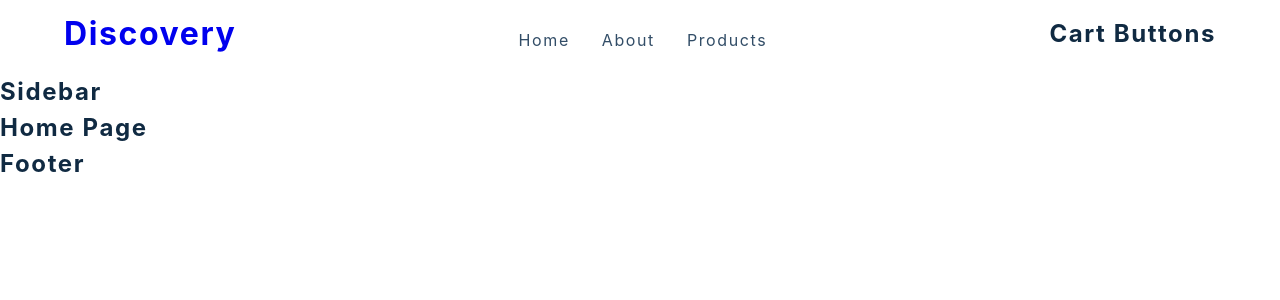
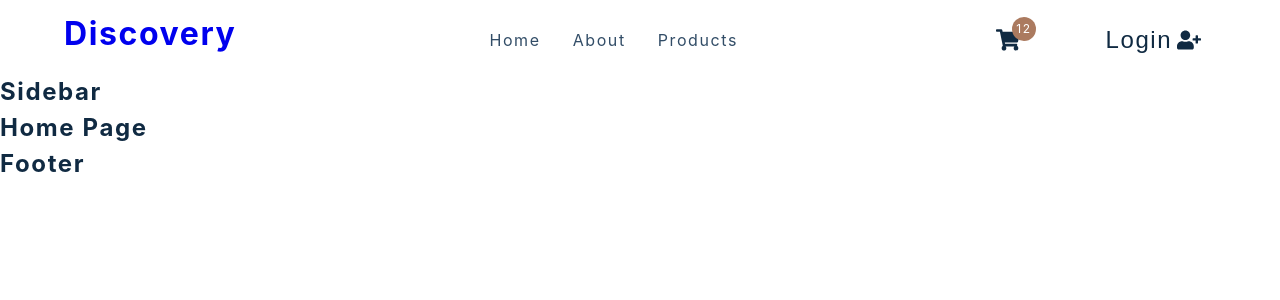
Before and after one commit to sebastianfox81/project-discovery, a React (Create React App) app in the folder client/: page / in a window 1280 px wide. Shown: the top 300 px of the page. Built offline with nearby package versions, Linux system fonts and the light colour scheme.

Commit message:
Basic setup for CartButtton complete

```diff
--- a/client/src/components/CartButtons.js
+++ b/client/src/components/CartButtons.js
@@ -7,7 +7,21 @@
 import { useUserContext } from '../context/user_context'
 
 const CartButtons = () => {
-  return <h4>cart buttons </h4>
+  return (
+    <Wrapper className='cart-btn-wrapper'>
+      <Link to='/cart' className='cart-btn'>
+        <span className='cart-container'>
+          <FaShoppingCart />
+          <span className="cart-value">
+            12
+          </span>
+        </span>
+      </Link>
+      <button type='button' className='auth-btn'>
+        Login <FaUserPlus />
+      </button>
+    </Wrapper>
+  )
 }
 
 const Wrapper = styled.div`
```
